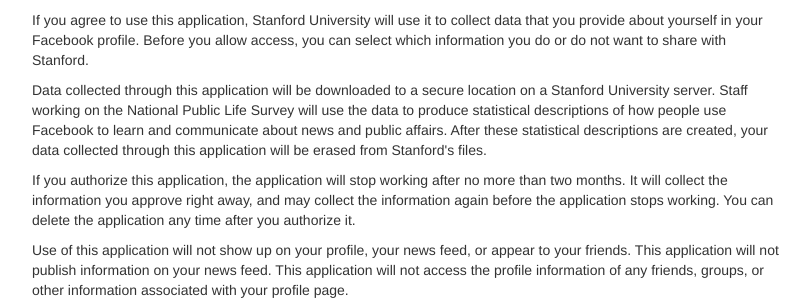
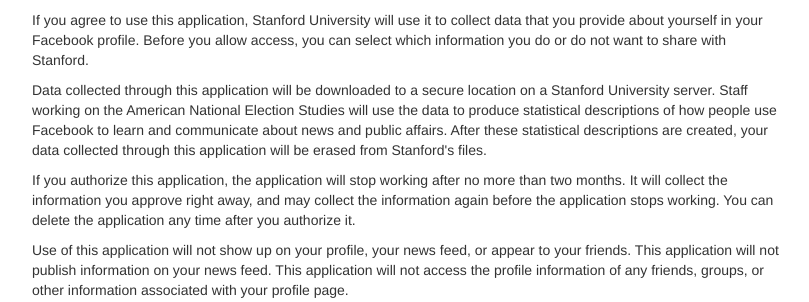
Before and after one commit to trentandraka/smapp-anes-facebook-survey-addon, a Flask app: page /privacy in a window 1280 px wide. Shown: the part 149-451 px from the top of the page, without its empty margins (38-847 px from the left). Run offline with Flask 2, Linux system fonts and the light colour scheme; parts of the project's set-up code (start-up, migrations or seed data) failed here and were passed over; some libraries are stand-ins or nearby versions.

Commit message:
Fix NPLS reference to ANES

```diff
--- a/smapp_facebook_signon/templates/privacy.html
+++ b/smapp_facebook_signon/templates/privacy.html
@@ -27,7 +27,7 @@
 
           <p>If you agree to use this application, Stanford University will use it to collect data that you provide about yourself in your Facebook profile. Before you allow access, you can select which information you do or do not want to share with Stanford.</p>
 
-          <p>Data collected through this application will be downloaded to a secure location on a Stanford University server. Staff working on the National Public Life Survey will use the data to produce statistical descriptions of how people use Facebook to learn and communicate about news and public affairs. After these statistical descriptions are created, your data collected through this application will be erased from Stanford's files.</p>
+          <p>Data collected through this application will be downloaded to a secure location on a Stanford University server. Staff working on the American National Election Studies will use the data to produce statistical descriptions of how people use Facebook to learn and communicate about news and public affairs. After these statistical descriptions are created, your data collected through this application will be erased from Stanford's files.</p>
 
           <p>If you authorize this application, the application will stop working after no more than two months. It will collect the information you approve right away, and may collect the information again before the application stops working. You can delete the application any time after you authorize it.</p>
 
```
